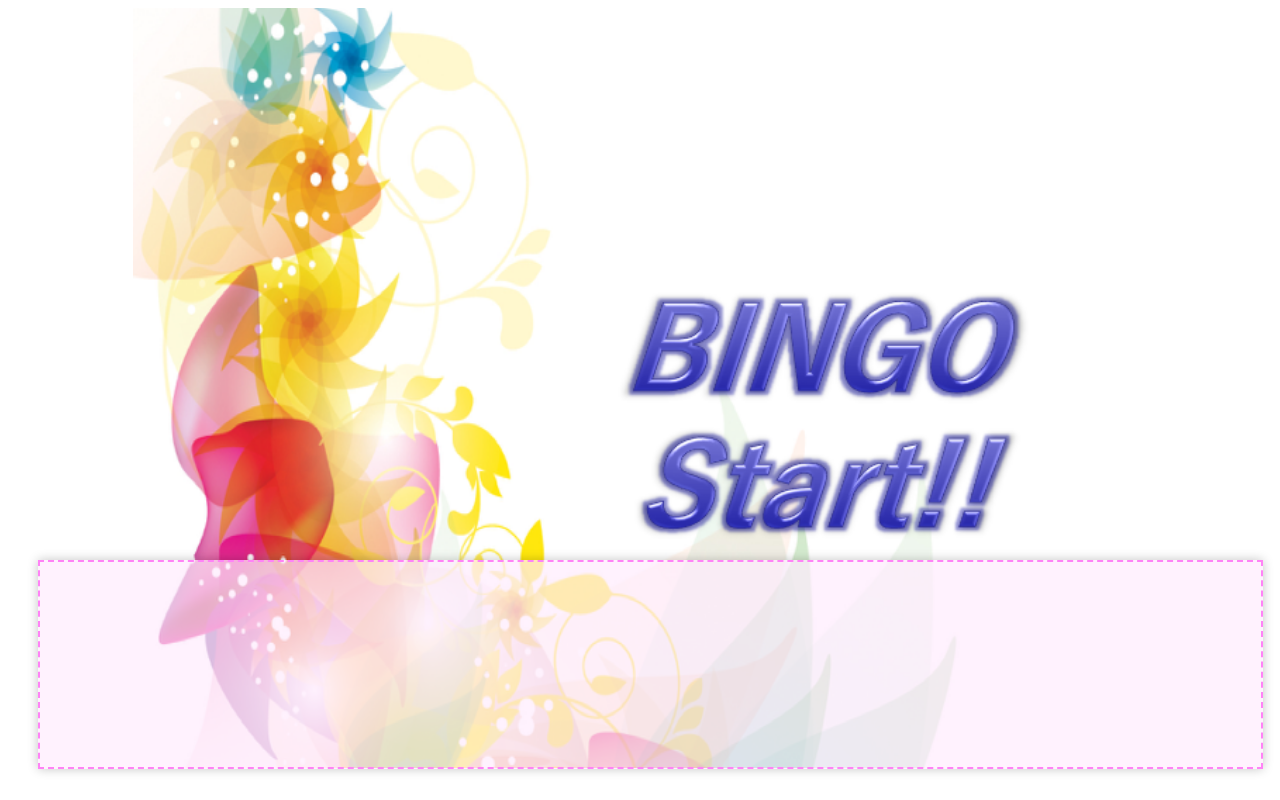
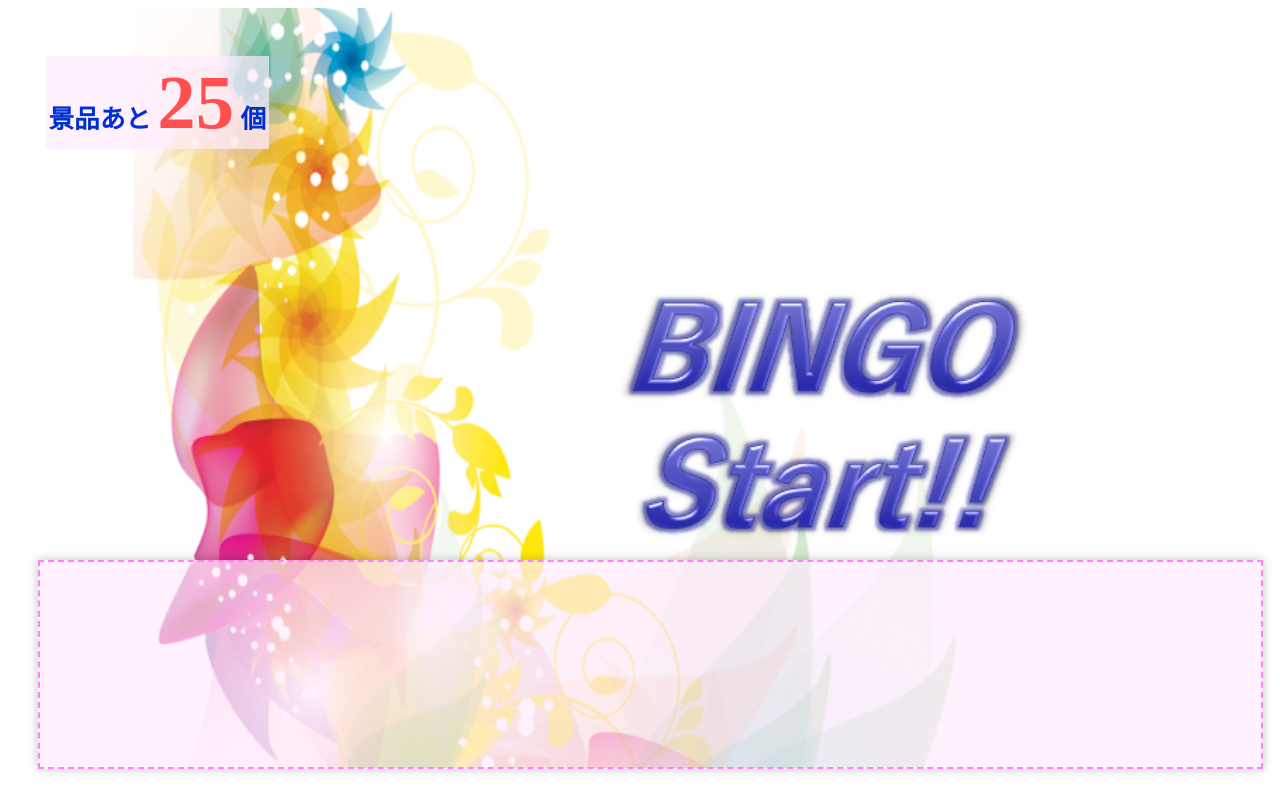
Before and after one commit to dskt0118/bigo, a plain HTML site: page index.html in a window 1280 px wide. Drawn offline with Linux system fonts and the light colour scheme.

Commit message:
景品残り表示

```diff
--- a/index.html
+++ b/index.html
@@ -11,6 +11,7 @@
 <body>
 	<div id="head_block"></div>
 	<div id="img_block">
+		<p id='present'>景品あと <span id='present_num'>25</span> 個</p>
 		<img id="answer_img" src="img/common/start.png">
 	</div>
 	<div id="list_block">
@@ -101,6 +102,21 @@
 	$("#list_block").css("top", "70%");
 	$("#list_block").css("left", "3%");
 	$("#list_block").css("right", "3%");
+	$("#present").css("position", "absolute");
+	$("#present").css("top", "3%");
+	$("#present").css("left", "3%");
+	// $("#present").css("right", "3%");
+	$("#present").css("background", "rgba(255, 237, 254, 0.69)");
+	$("#present").css("padding", "0.1em");
+	$("#present").css("font-weight", "bold");
+	$("#present").css("font-size", "160%");
+	$("#present_num").css("font-size", "300%");
+	$("#present").css("color", "rgb(0, 47, 212)");
+	$("#present_num").css("color", "rgb(255, 79, 79)");
+
+
+
+
 
 	$("#img_block").css("text-align", "center");
 	$(".answer_list").css("color", "gray");
@@ -117,13 +133,13 @@
 
 	// キーが押されたときの挙動
 	// $('html').keyup(function(e) {
-	// 	console.log(e.which);
 	// })
 	$('html').keyup(function(e) {
-		clearInterval(timer);
+			console.log(e.which);
 
 		// if (e.which == 40 || e.which == 34 || e.which == 38 || e.which == 33) {
 		if (e.which == 40) {
+			clearInterval(timer);
 			// 40下　34pagedown 38上 33pageup
 			// 戻る
 			if (e.which == 38 || e.which == 33) {
@@ -165,6 +181,7 @@
 
 			// console.log("今は　" + count + "問目" + "：" + qa_type);
 		} else if (e.which == 38) {
+			clearInterval(timer);
 			shuffle(_question_keys_alfa);
 
 			// ランダム用
@@ -182,6 +199,11 @@
 					_count = _count +1;
 				}
 			,80);
+		} else if (e.which == 39){ //増やす
+			$("#present_num").text( ~~$("#present_num").text() + 1) ;
+		} else if (e.which == 37){ //減らす
+			$("#present_num").text( ~~$("#present_num").text() - 1) ;
+
 		}
 	});
 </script>
```
